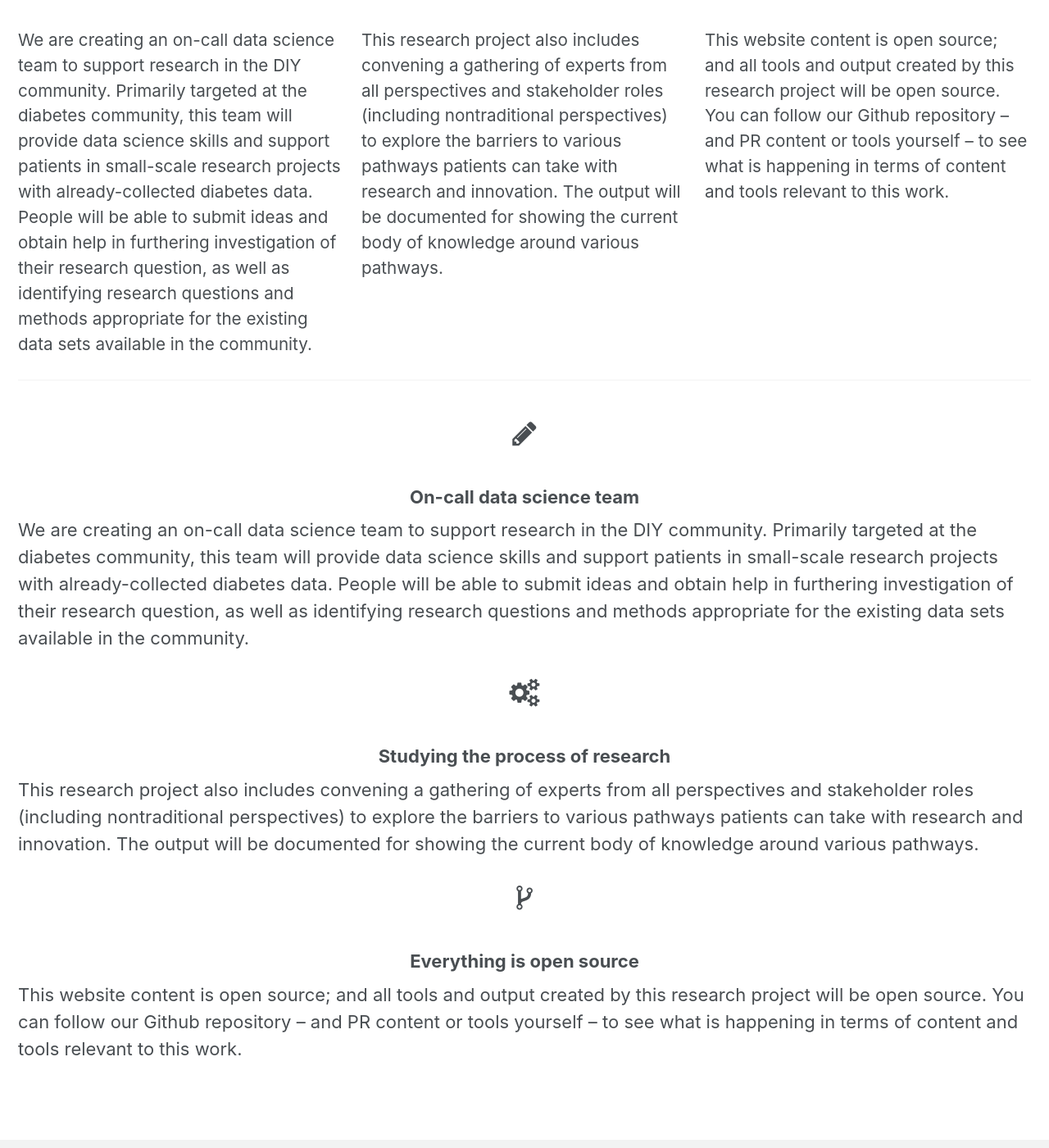
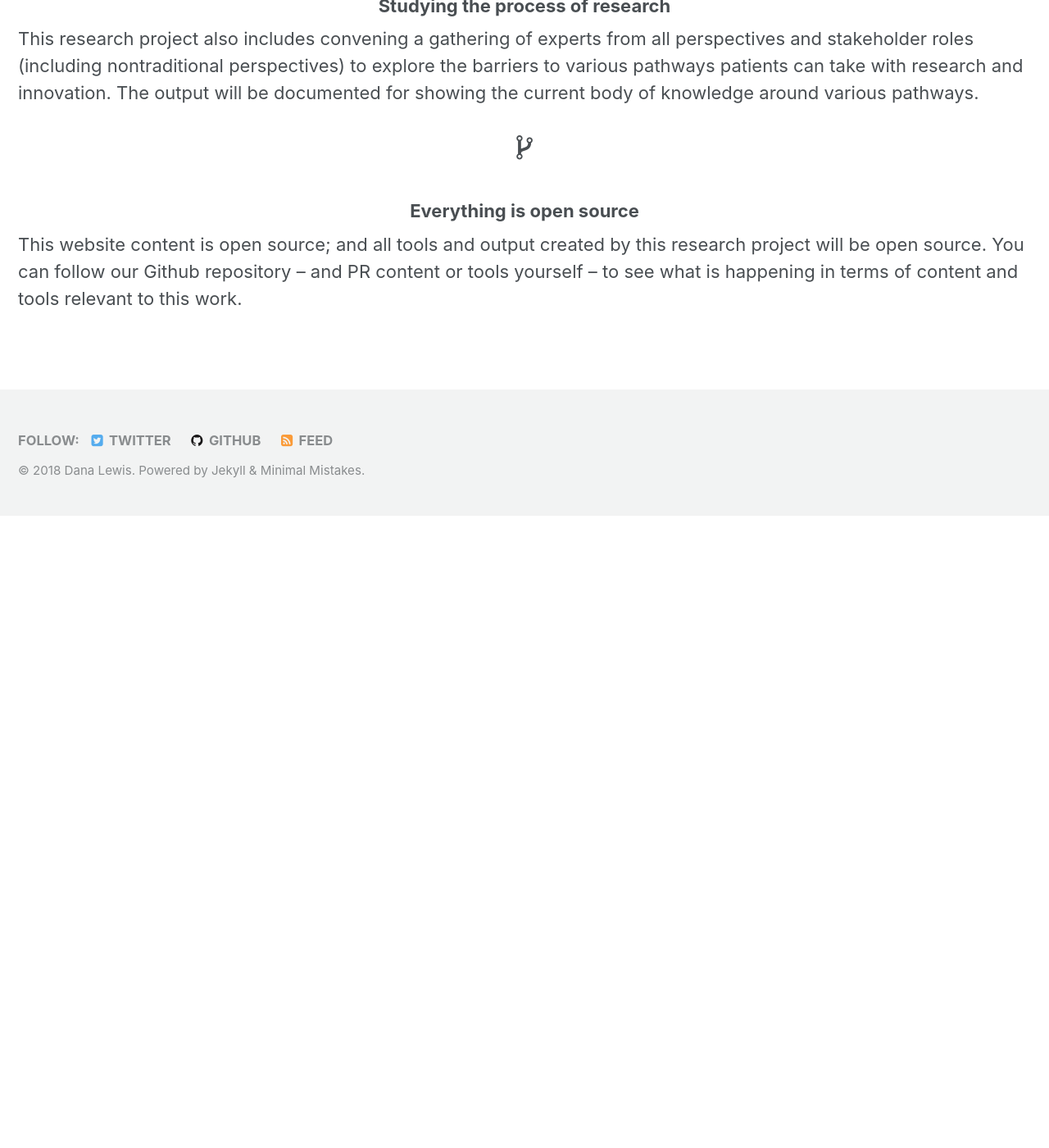
Before and after one commit to danamlewis/research, a Jekyll site: the page built from index.html, in a window 1280 px wide and 1400 px high, scrolled down 982 px. Shown: the whole window at 82% size. Built offline with Jekyll 4.4.1, drawn with Linux system fonts in a browser that asks for light colours; the list of posts is cut into pages by our own code; after the commit the page ends 1612 px from its top, so only the background shows below that.

Commit message:
Remove feature row

```diff
--- a/index.html
+++ b/index.html
@@ -4,28 +4,14 @@
 excerpt: "Opening pathways for discovery, research, and innovation in health (and healthcare)."
 header:
   overlay_color: "#1E90FF"
-feature_row:
-  - image_path: class="fa fa-pencil"
-    title: "On-call data science team"
-    excerpt: "We are creating an on-call data science team to support research in the DIY community. Primarily targeted at the diabetes community, this team will provide data science skills and support patients in small-scale research projects with already-collected diabetes data. People will be able to submit ideas and obtain help in furthering investigation of their research question, as well as identifying research questions and methods appropriate for the existing data sets available in the community."
-  - image_path: /assets/images/unsplash-gallery-image-2-th.jpg
-    title: "Studying the process of research"
-    excerpt: "This research project also includes convening a gathering of experts from all perspectives and stakeholder roles (including nontraditional perspectives) to explore the barriers to various pathways patients can take with research and innovation. The output will be documented for showing the current body of knowledge around various pathways."
-  - image_path: /assets/images/unsplash-gallery-image-3-th.jpg
-    title: "Everything is open source"
-    excerpt: "This website content is open source; and all tools and output created by this research project will be open source. You can follow our Github repository – and PR content or tools yourself – to see what is happening in terms of content and tools relevant to this work. "
-    btn_label: "Visit our Github"
-    btn_class: "btn--inverse"
 ---
 
 This project is a collaboration between patients and traditional researchers to explore the processes around discovery, research, and innovation in health and healthcare. The project is unique because it is led by a patient as Principal Investigator. The project is supported with grant funding by the Robert Wood Johnson Foundation.
 
-{% include feature_row %}
-
 
     <div class="row">
         <div class="col-sm-4">
-            <h1 class="text-center"><i class="fa fa-pencil" aria-hidden="true" type="center"></i></h1>
+            <h1 class="text-center"><i class="fa fa-pencil" aria-hidden="true"></i></h1>
             <h3 class="text-center">On-call data science team</h3>
             <p>We are creating an on-call data science team to support research in the DIY community. Primarily targeted at the diabetes community, this team will provide data science skills and support patients in small-scale research projects with already-collected diabetes data. People will be able to submit ideas and obtain help in furthering investigation of their research question, as well as identifying research questions and methods appropriate for the existing data sets available in the community.
             </p>
```
